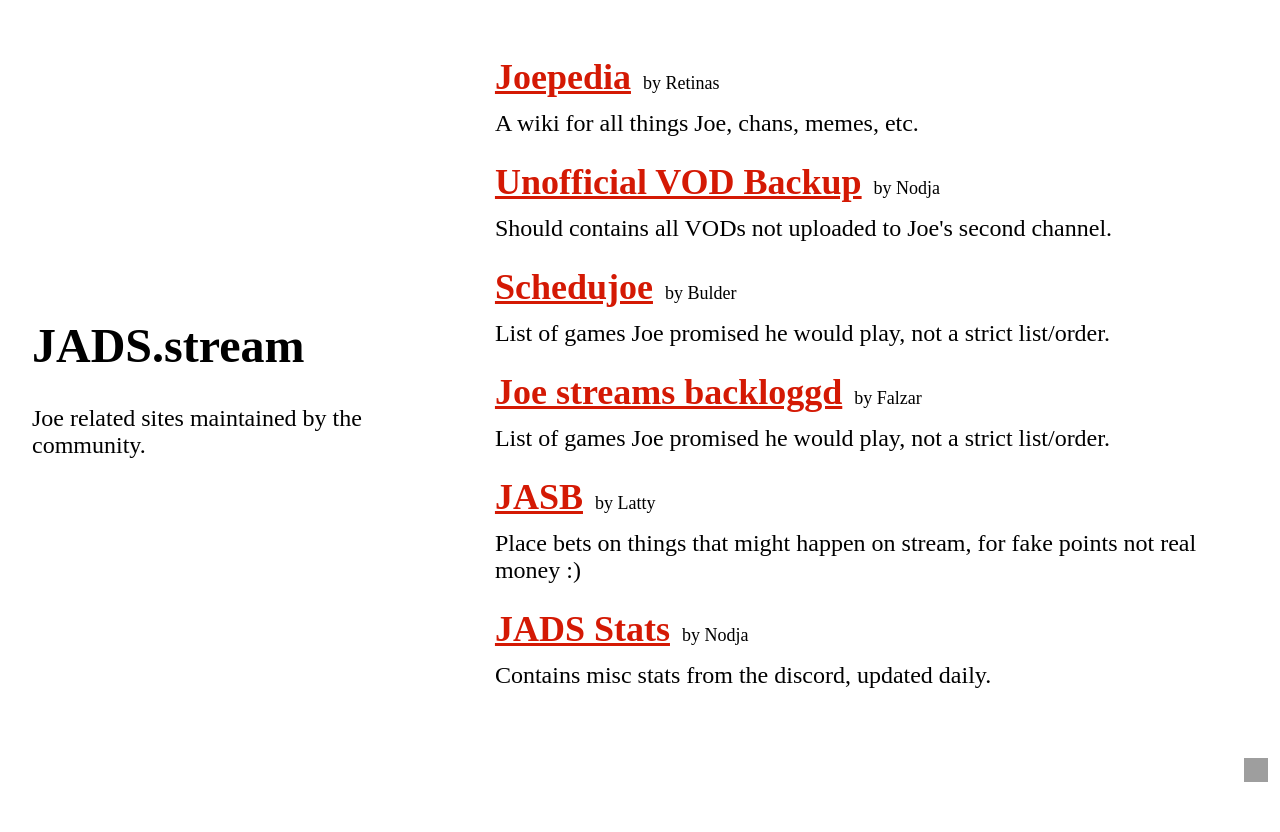
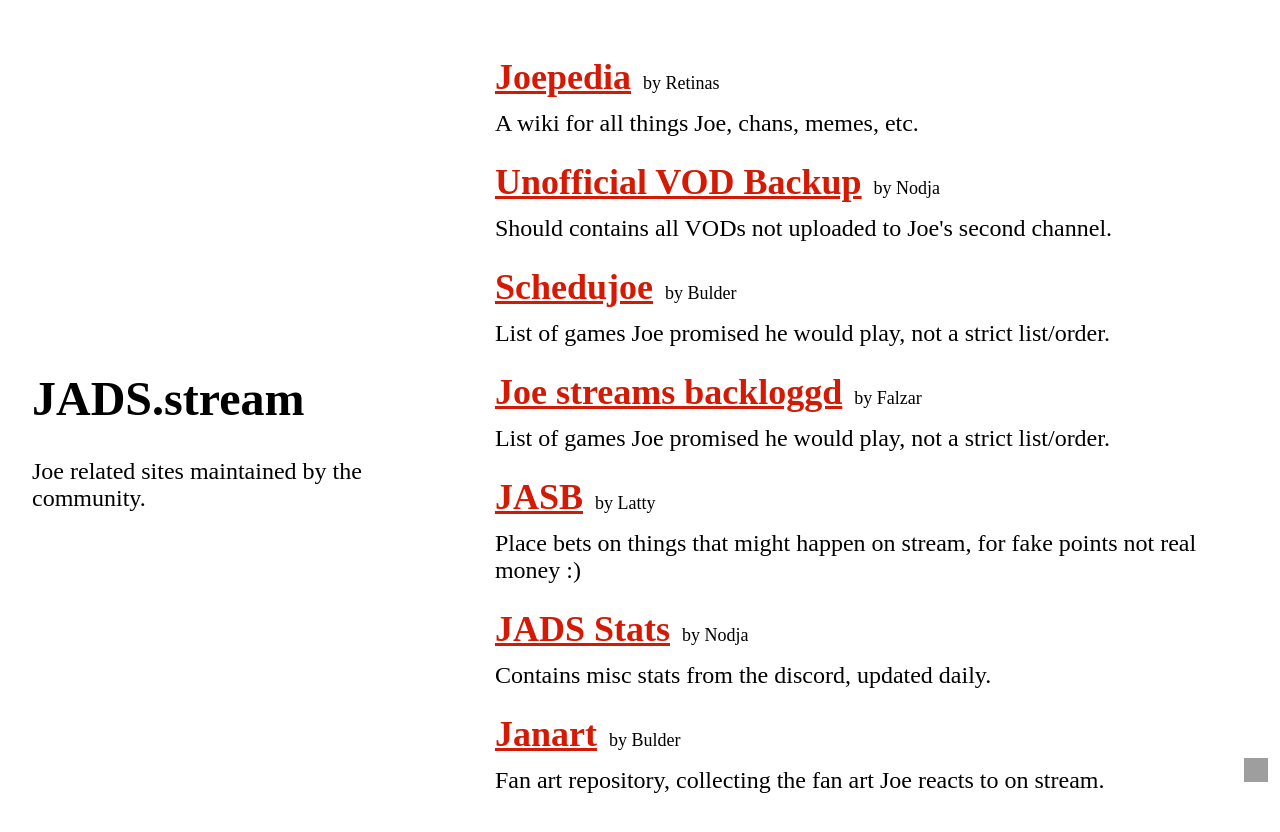
Before and after one commit to jads-dev/jads.stream, a plain HTML site: page index.html in a window 1280 px wide. Before the commit the page ends 800 px from the top, so only its background shows below. Drawn offline with Linux system fonts and the light colour scheme; grey boxes are pictures that could not be loaded; a web font is replaced by a local one.

Commit message:
Add Janart.

```diff
--- a/index.html
+++ b/index.html
@@ -175,6 +175,16 @@
                     Contains misc stats from the discord, updated daily.
                 </span>
             </li>
+            <li>
+                <h2>
+                    <a href="https://janart.bulder.fi/">Janart</a>
+                </h2>
+                <span class="creator">by Bulder</span>
+                <span class="description">
+                    Fan art repository, collecting the fan art Joe reacts to on
+                    stream.
+                </span>
+            </li>
         </ul>
         <footer>
             <img src="/assets/icon.png" alt="Joms" />
```
